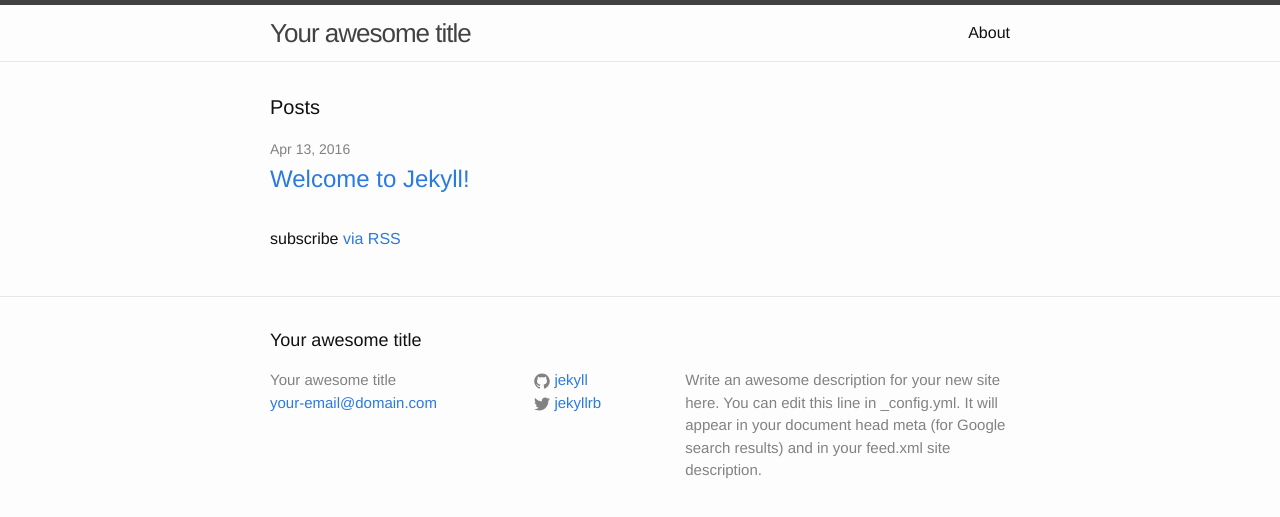
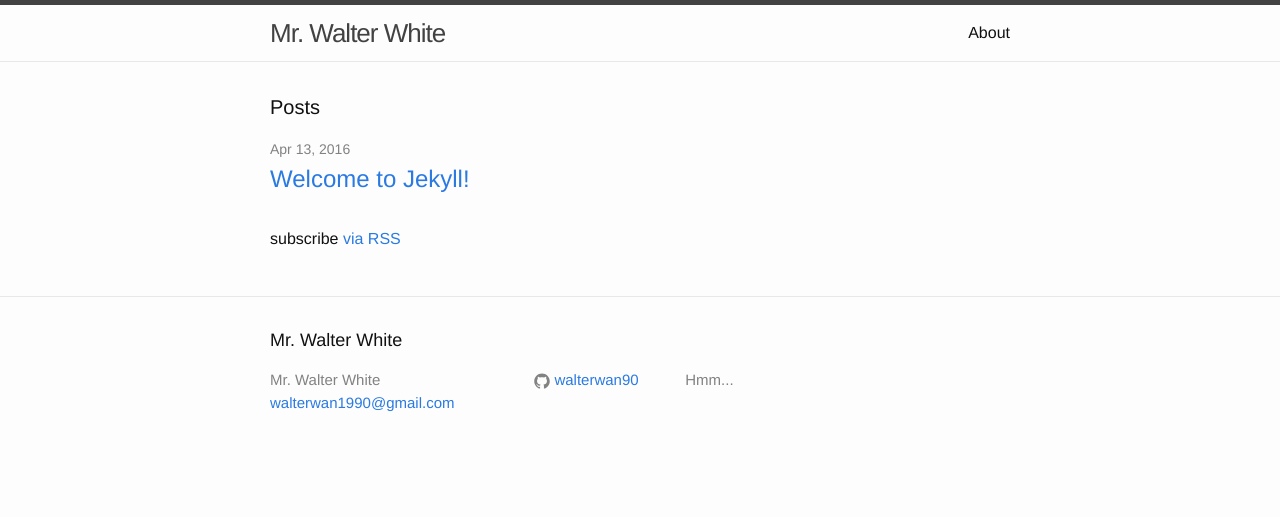
Before and after one commit to meetwk90/meetwk90.github.io, a Jekyll site: the page built from index.html, in a window 1280 px wide. Shown: the top 517 px of the page. Built offline with Jekyll 4.4.1, drawn with Linux system fonts in a browser that asks for light colours.

Commit message:
cofig.yml changes

```diff
--- a/_config.yml
+++ b/_config.yml
@@ -6,16 +6,15 @@
 # 'jekyll serve'. If you change this file, please restart the server process.
 
 # Site settings
-title: Your awesome title
-email: your-email@domain.com
+title: Mr. Walter White
+email: walterwan1990@gmail.com
 description: > # this means to ignore newlines until "baseurl:"
-  Write an awesome description for your new site here. You can edit this
-  line in _config.yml. It will appear in your document head meta (for
-  Google search results) and in your feed.xml site description.
+  Hmm...
 baseurl: "" # the subpath of your site, e.g. /blog
 url: "http://yourdomain.com" # the base hostname & protocol for your site
-twitter_username: jekyllrb
-github_username:  jekyll
+# twitter_username:
+github_username:  walterwan90
 
 # Build settings
 markdown: kramdown
+timezone: Asia/Shanghai
```
